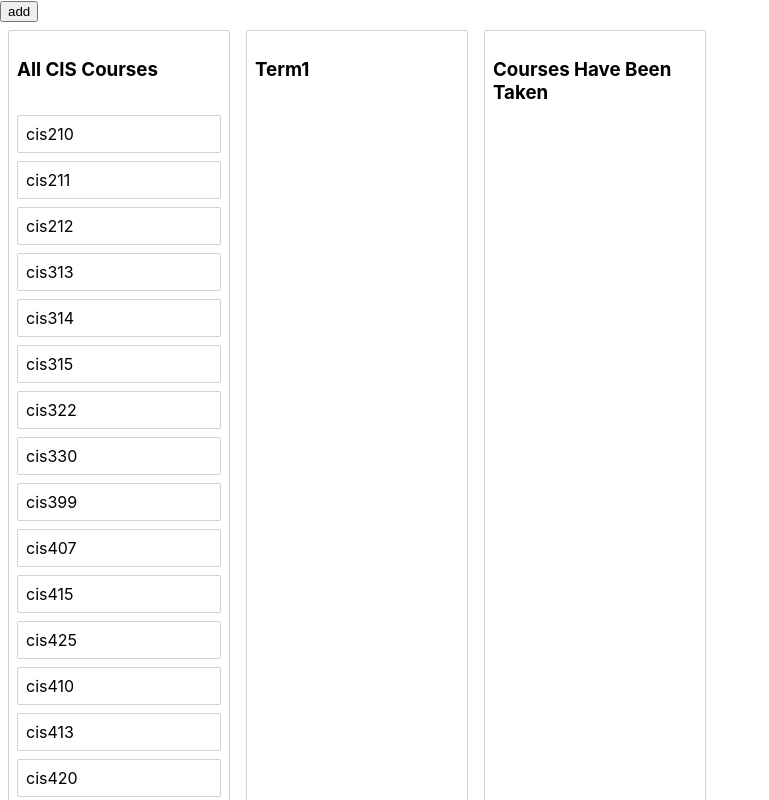
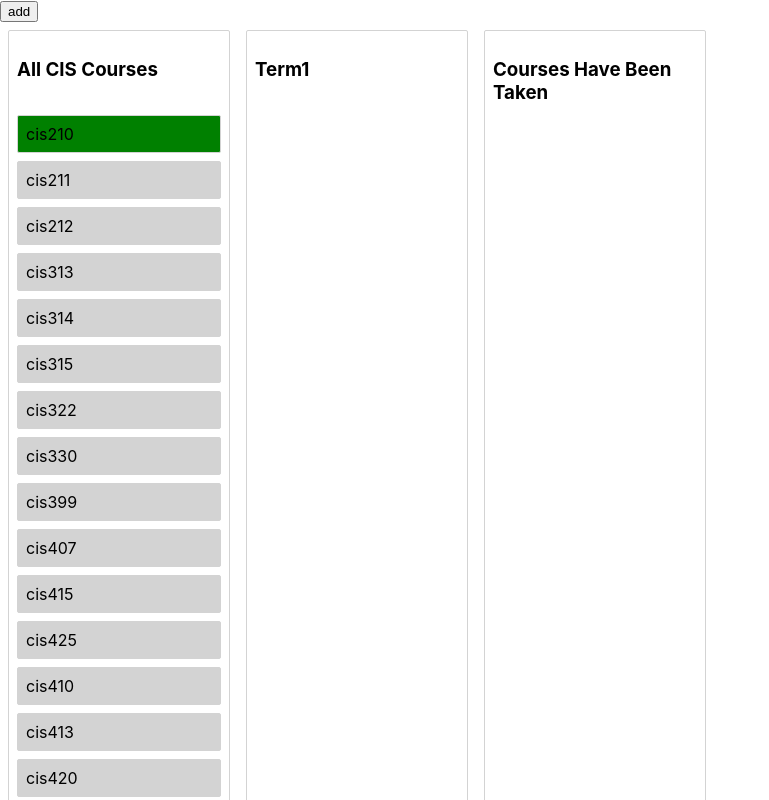
Before and after one commit to zetelight/InsomniHack, a React (Create React App) app: page / in a window 1280 px wide. Shown: the top 800 px of the page, without its empty margins (0-769 px from the left). Built offline with nearby package versions, Linux system fonts and the light colour scheme.

Commit message:
movable button will be highlighted

```diff
--- a/src/course.js
+++ b/src/course.js
@@ -8,18 +8,26 @@ const Container = styled.div`
   border-radius: 2px;
   padding: 8px;
   margin-bottom: 8px;
-  background-color: white;
+  background-color: ${props => (
+      props.isDragDisabled ? 'lightgrey' : 'green'
+  )};
 `;
 
 export default class Course extends React.Component {
     render() {
+        const isDragDisabled = this.props.task.isMoveble === false;
         return(
-            <Draggable draggableId={this.props.task.id} index={this.props.index}>
+            <Draggable
+                draggableId={this.props.task.id}
+                index={this.props.index}
+                isDragDisabled={isDragDisabled}
+            >
                 {provided => (
                     <Container
                         ref={provided.innerRef}
                         {...provided.draggableProps}
                         {...provided.dragHandleProps}
+                        isDragDisabled={isDragDisabled}
                     >
                         {this.props.task.content}
                     </Container>
```
